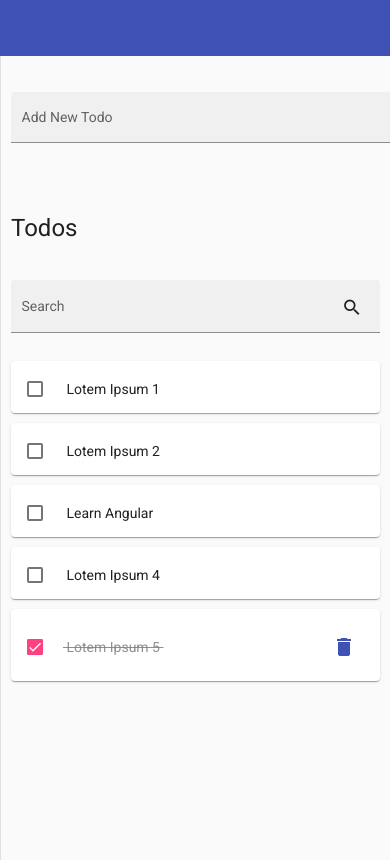
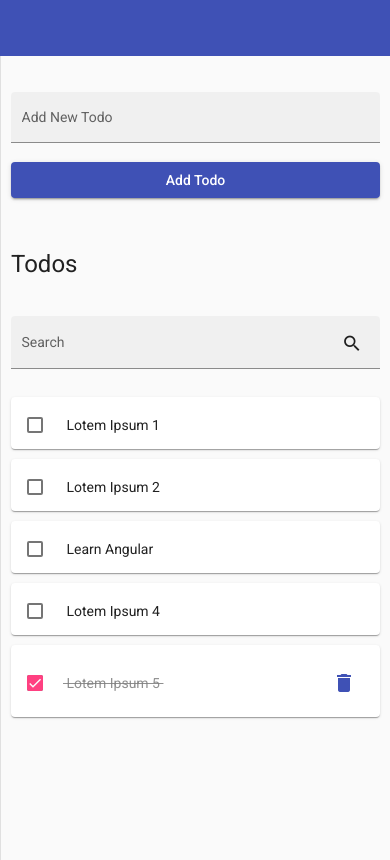
Before and after one commit to marciomesquita/ng-todo-app, an Angular app: page / in a window 390 px wide. Built offline with nearby package versions, Linux system fonts and the light colour scheme.

Commit message:
update: adapt add todo to responsive layout

```diff
--- a/src/app/pages/home/home.component.html
+++ b/src/app/pages/home/home.component.html
@@ -1,8 +1,8 @@
 <div class="container">
   <div class="add-todo-form">
     <form class="form">
-      <div fxLayout="row" fxLayoutAlign="space-between">
-        <mat-form-field appearance="fill" fxFlex="1 2 40rem">
+      <div fxLayout="column">
+        <mat-form-field appearance="fill">
           <mat-label>Add New Todo</mat-label>
           <input
             matInput
@@ -13,7 +13,6 @@
           />
         </mat-form-field>
         <button
-          fxFlex="1 1 20em"
           mat-raised-button
           color="primary"
           value="Submit"
```
